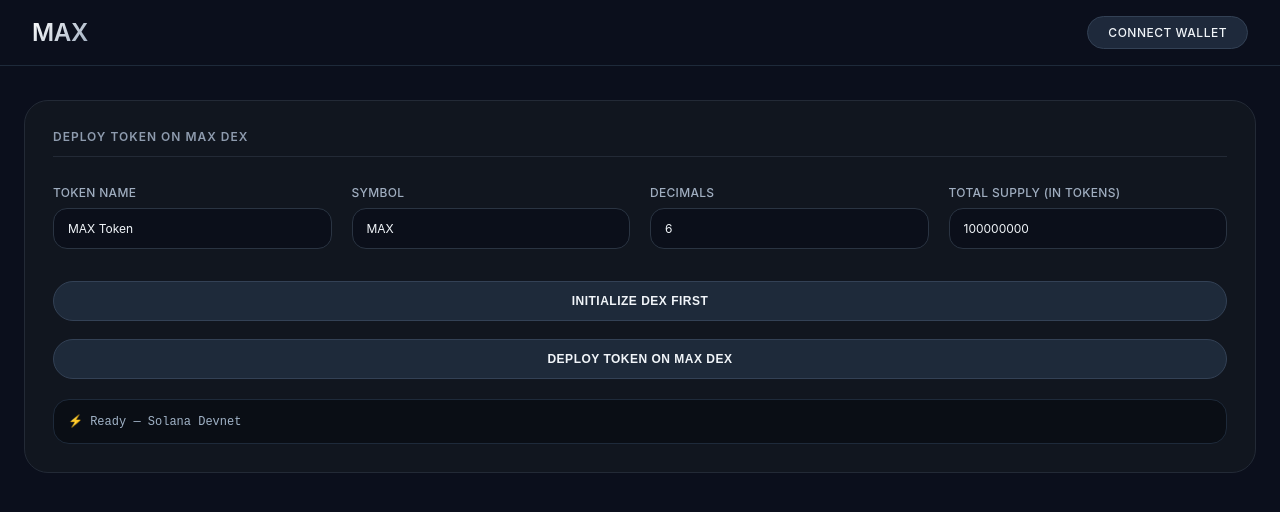
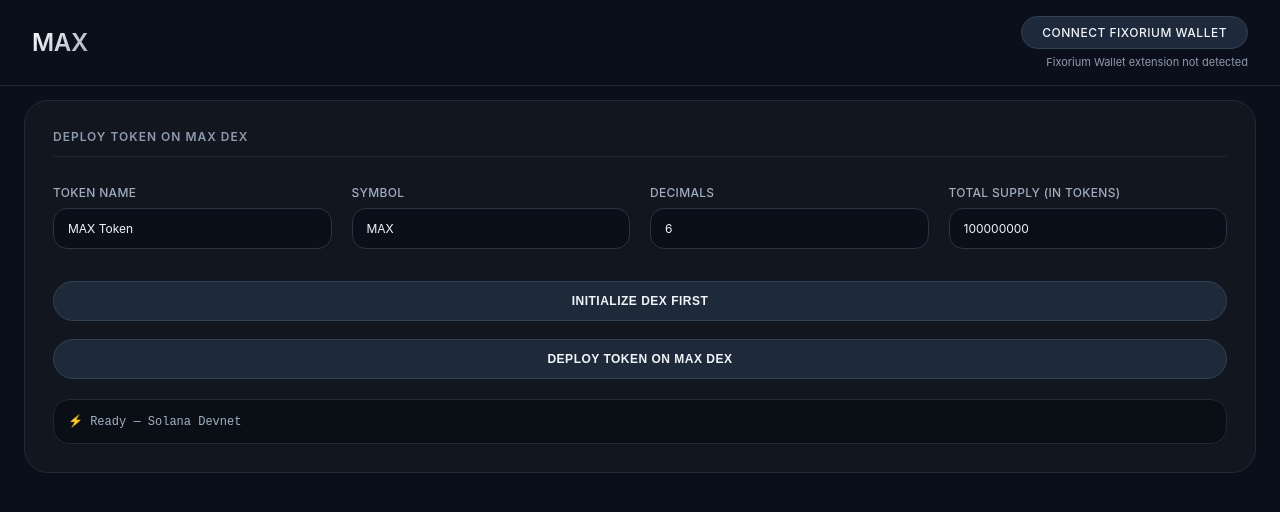
Before and after one commit to fixercoin/max-router, a React (Create React App) app: page / in a window 1280 px wide. Shown: the top 512 px of the page. Built offline with nearby package versions, Linux system fonts and the light colour scheme; what @solana/web3.js would draw is missing.

Commit message:
Update Header.tsx

```diff
--- a/src/client/components/Header.tsx
+++ b/src/client/components/Header.tsx
@@ -1,20 +1,150 @@
-import React, { useState } from 'react';
+import React, { useState, useEffect } from 'react';
 import { useAppContext } from '../context/AppContext';
-import { connectWallet } from '../lib/solanaService';
 import './Header.css';
+
+declare global {
+  interface Window {
+    fixorium?: any;
+    solana?: any;
+  }
+}
+
+interface WalletInfo {
+  publicKey: string;
+  address: string;
+  isConnected: boolean;
+}
 
 const Header: React.FC = () => {
   const { wallet, setWallet } = useAppContext();
   const [walletStatus, setWalletStatus] = useState<string>('');
+  const [isConnecting, setIsConnecting] = useState(false);
+
+  // Check if Fixorium wallet is installed
+  const isFixoriumInstalled = (): boolean => {
+    return !!window.fixorium || !!window.solana;
+  };
+
+  // Get Fixorium provider
+  const getProvider = () => {
+    return window.fixorium || window.solana;
+  };
+
+  // Check if wallet is already connected on page load
+  useEffect(() => {
+    const checkWalletConnection = async () => {
+      const provider = getProvider();
+      if (provider && provider.isConnected) {
+        try {
+          // Try to get connected wallet info
+          const accounts = await provider.getAccounts?.();
+          if (accounts && accounts.length > 0) {
+            const walletInfo: WalletInfo = {
+              publicKey: accounts[0],
+              address: accounts[0],
+              isConnected: true
+            };
+            setWallet(walletInfo);
+            setWalletStatus(`${accounts[0].slice(0, 28)}...`);
+          }
+        } catch (error) {
+          console.log('Not connected or error checking connection');
+        }
+      }
+    };
+
+    // Listen for Fixorium wallet events
+    const handleFixoriumInitialized = () => {
+      console.log('Fixorium Wallet detected');
+      checkWalletConnection();
+    };
+
+    window.addEventListener('fixorium#initialized', handleFixoriumInitialized);
+
+    // Check after a short delay for provider to be injected
+    setTimeout(checkWalletConnection, 500);
+
+    return () => {
+      window.removeEventListener('fixorium#initialized', handleFixoriumInitialized);
+    };
+  }, [setWallet]);
 
   const handleConnectWallet = async () => {
+    if (!isFixoriumInstalled()) {
+      setWalletStatus('Fixorium Wallet extension not installed!');
+      // Open Chrome Web Store to install Fixorium Wallet
+      window.open('https://chrome.google.com/webstore/detail/fixorium-wallet', '_blank');
+      return;
+    }
+
+    setIsConnecting(true);
+    setWalletStatus('Connecting to Fixorium Wallet...');
+
     try {
-      const w = await connectWallet();
-      setWallet(w);
-      setWalletStatus(`${w.publicKey.toString().slice(0, 28)}... (devnet)`);
-    } catch (e: any) {
-      setWalletStatus(e.message || 'Connection failed');
+      const provider = getProvider();
+
+      if (!provider) {
+        throw new Error('Fixorium Wallet provider not found');
+      }
+
+      // Connect to Fixorium Wallet
+      const result = await provider.connect();
+
+      let publicKey = '';
+      if (result.publicKey) {
+        publicKey = typeof result.publicKey === 'object'
+          ? result.publicKey.toBase58?.() || result.publicKey.toString()
+          : result.publicKey;
+      } else if (result.address) {
+        publicKey = result.address;
+      } else if (result.toString) {
+        publicKey = result.toString();
+      }
+
+      if (!publicKey) {
+        throw new Error('No public key received from wallet');
+      }
+
+      const walletInfo: WalletInfo = {
+        publicKey: publicKey,
+        address: publicKey,
+        isConnected: true
+      };
+
+      setWallet(walletInfo);
+      setWalletStatus(`${publicKey.slice(0, 28)}...`);
+
+      console.log('Connected to Fixorium Wallet:', publicKey);
+    } catch (error: any) {
+      console.error('Connection error:', error);
+
+      if (error.message?.includes('rejected')) {
+        setWalletStatus('Connection rejected by user');
+      } else if (error.message?.includes('timeout')) {
+        setWalletStatus('Connection timeout - please approve in wallet');
+      } else {
+        setWalletStatus(error.message || 'Connection failed');
+      }
+    } finally {
+      setIsConnecting(false);
     }
+  };
+
+  const handleDisconnectWallet = () => {
+    setWallet(null);
+    setWalletStatus('');
+    // Optionally call provider.disconnect() if available
+    const provider = getProvider();
+    if (provider?.disconnect) {
+      provider.disconnect();
+    }
+  };
+
+  // Format address for display
+  const formatAddress = (address: string): string => {
+    if (!address) return '';
+    if (address.length <= 40) return address;
+    return `${address.slice(0, 28)}...`;
   };
 
   return (
@@ -23,13 +153,44 @@ const Header: React.FC = () => {
         <h1>MAX</h1>
       </div>
       <div className="wallet-section">
-        <button
-          className="connect-wallet"
-          onClick={handleConnectWallet}
-        >
-          {wallet ? 'WALLET ACTIVE' : 'CONNECT WALLET'}
-        </button>
-        {walletStatus && <div className="wallet-status">{walletStatus}</div>}
+        {wallet ? (
+          <>
+            <div className="wallet-info">
+              <span className="wallet-address">
+                {formatAddress(wallet.publicKey)}
+              </span>
+              <button
+                className="disconnect-wallet"
+                onClick={handleDisconnectWallet}
+              >
+                DISCONNECT
+              </button>
+            </div>
+            <div className="wallet-status wallet-connected">
+              ✓ Connected to Fixorium
+            </div>
+          </>
+        ) : (
+          <>
+            <button
+              className="connect-wallet"
+              onClick={handleConnectWallet}
+              disabled={isConnecting}
+            >
+              {isConnecting ? 'CONNECTING...' : 'CONNECT FIXORIUM WALLET'}
+            </button>
+            {walletStatus && (
+              <div className={`wallet-status ${walletStatus.includes('failed') || walletStatus.includes('rejected') ? 'wallet-error' : ''}`}>
+                {walletStatus}
+              </div>
+            )}
+            {!isFixoriumInstalled() && !walletStatus && (
+              <div className="wallet-status wallet-warning">
+                Fixorium Wallet extension not detected
+              </div>
+            )}
+          </>
+        )}
       </div>
     </header>
   );
```
